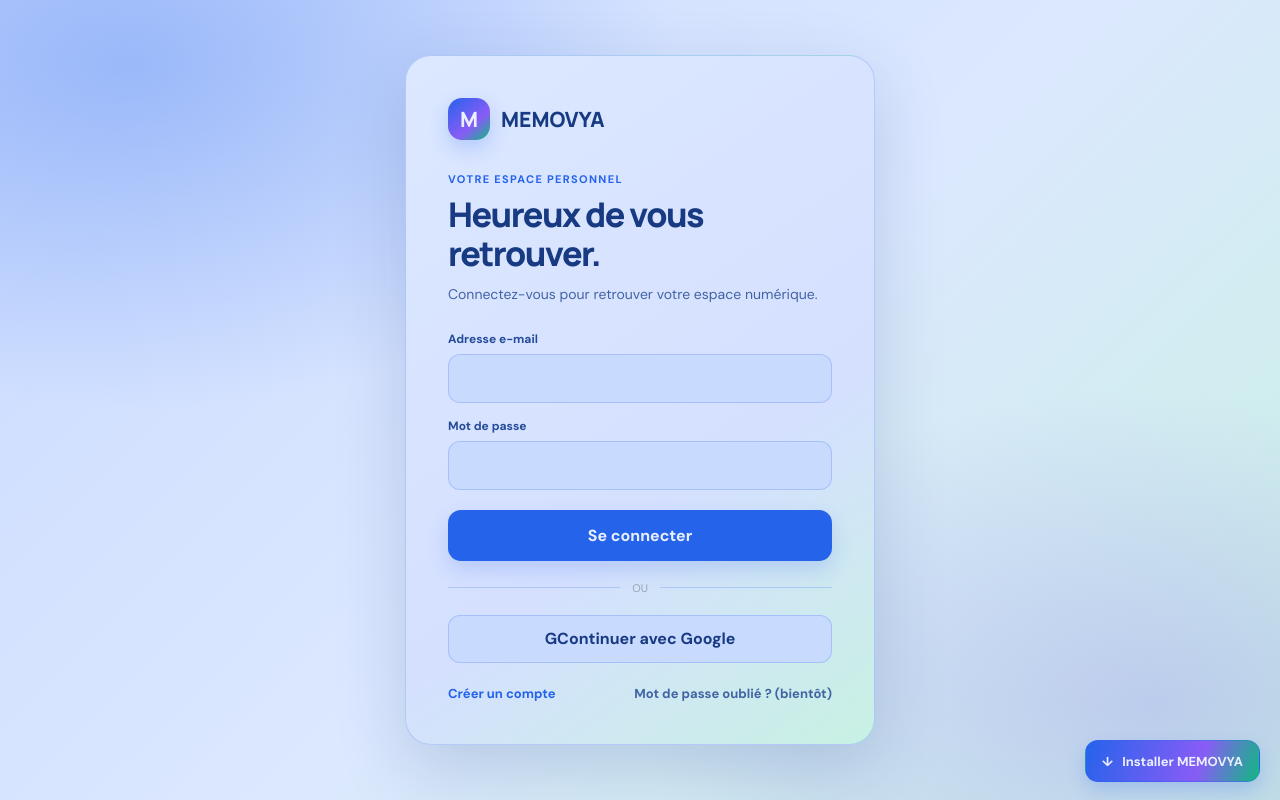
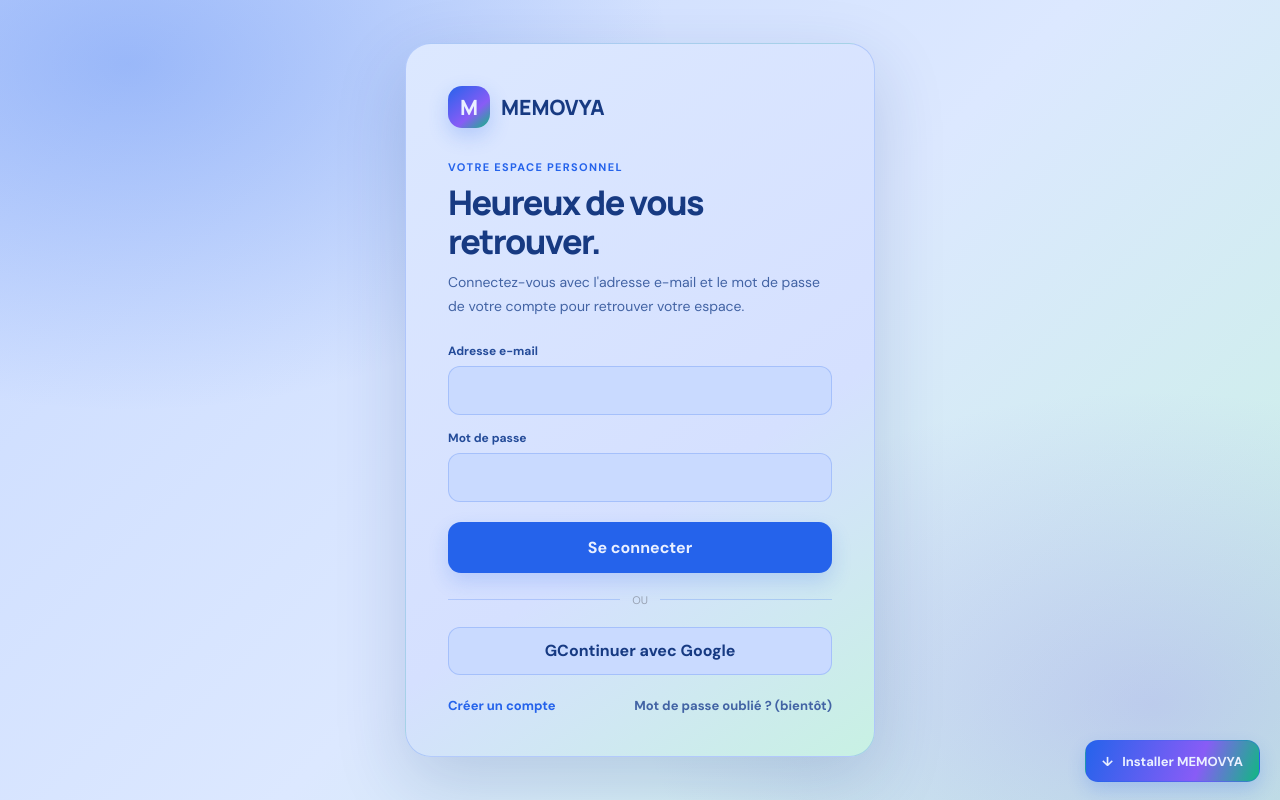
Before and after one commit to jemoresjemor9-collab/MEMOVYA, a Next.js app: page /login in a window 1280 px wide. Built offline with nearby package versions, Linux system fonts and the light colour scheme; no server answers.

Commit message:
Clarify email and password login

```diff
--- a/app/login/page.tsx
+++ b/app/login/page.tsx
@@ -14,7 +14,7 @@ export default function LoginPage() {
         <div className="auth-intro">
           <p className="auth-kicker">VOTRE ESPACE PERSONNEL</p>
           <h1 className="auth-title">Heureux de vous retrouver.</h1>
-          <p className="auth-description">Connectez-vous pour retrouver votre espace numérique.</p>
+          <p className="auth-description">Connectez-vous avec l'adresse e-mail et le mot de passe de votre compte pour retrouver votre espace.</p>
         </div>
         <AuthForm mode="login" />
         <div className="auth-links">
```
